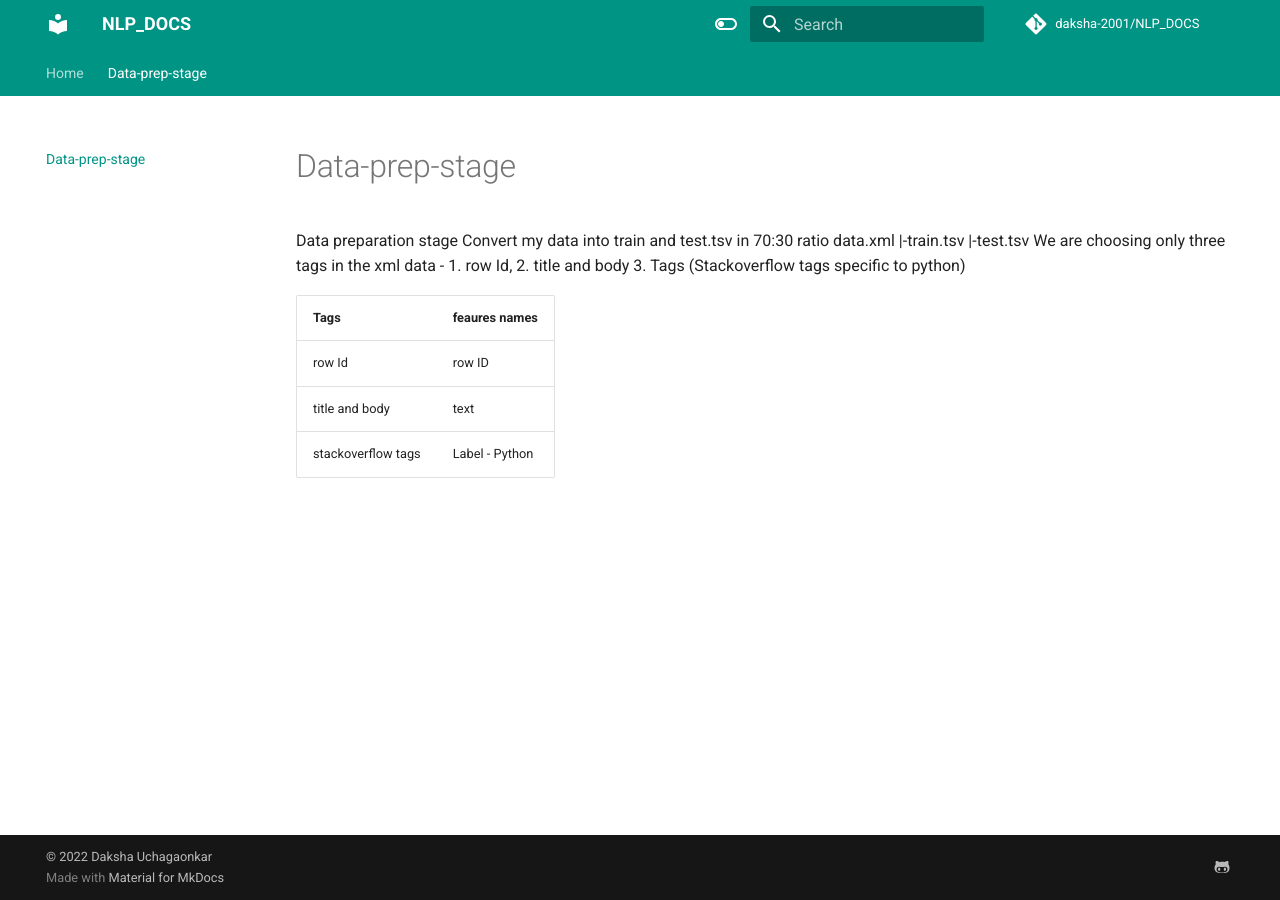
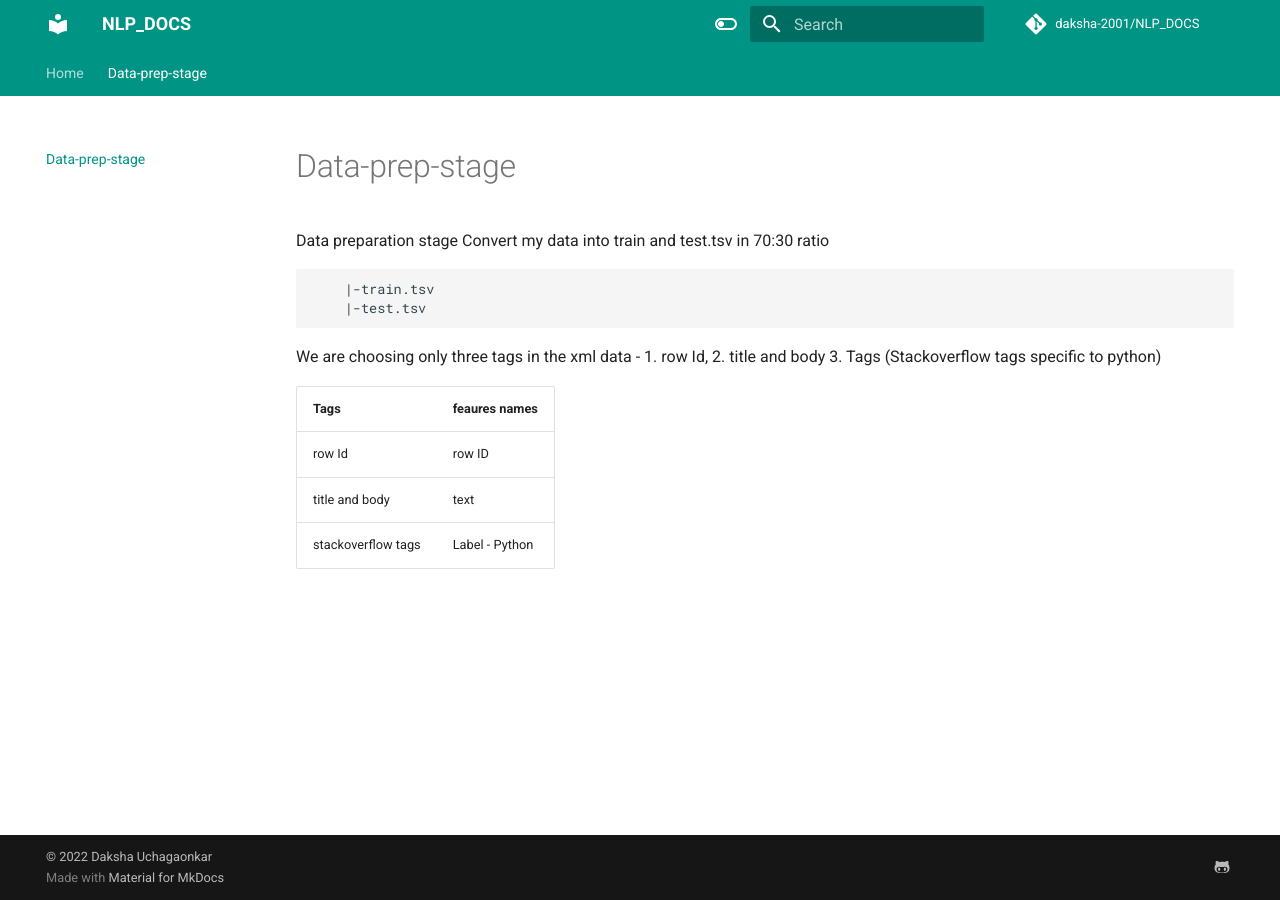
Before and after one commit to daksha-2001/NLP_docs, an MkDocs documentation site: the page built from docs/data_prep.md, in a window 1280 px wide. Built offline with MkDocs 1.6.1 and Material for MkDocs 9.7.7, drawn with Linux system fonts in a browser that asks for light colours; comment, search, counter and statistics services are not loaded.

Commit message:
formatting done

````diff
--- a/docs/data_prep.md
+++ b/docs/data_prep.md
@@ -1,8 +1,11 @@
 Data preparation stage
 Convert my data into train and test.tsv in 70:30 ratio
-data.xml
+
+```data.xml
     |-train.tsv
     |-test.tsv
+```
+
 We are choosing only three tags in the xml data - 1. row Id, 2. title and body 3. Tags (Stackoverflow tags specific to python)
 
 |Tags|feaures names|
````
